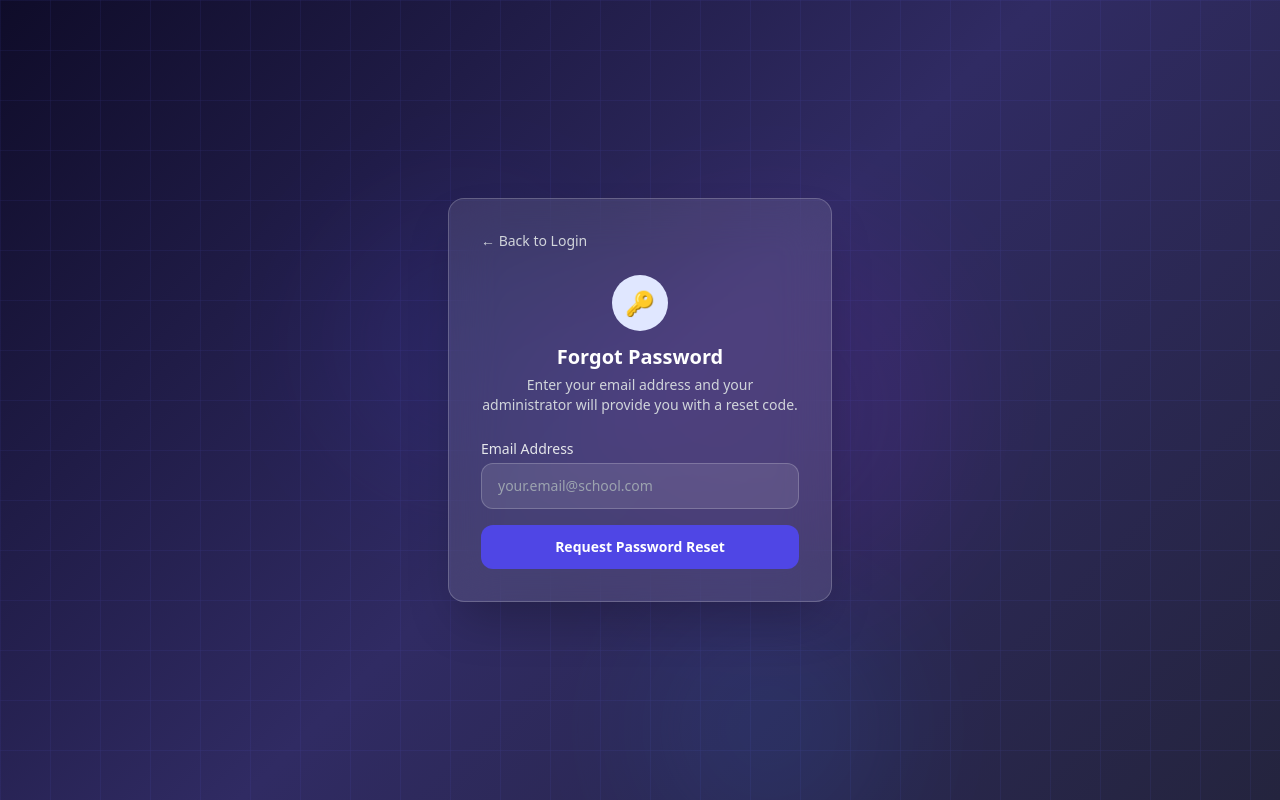
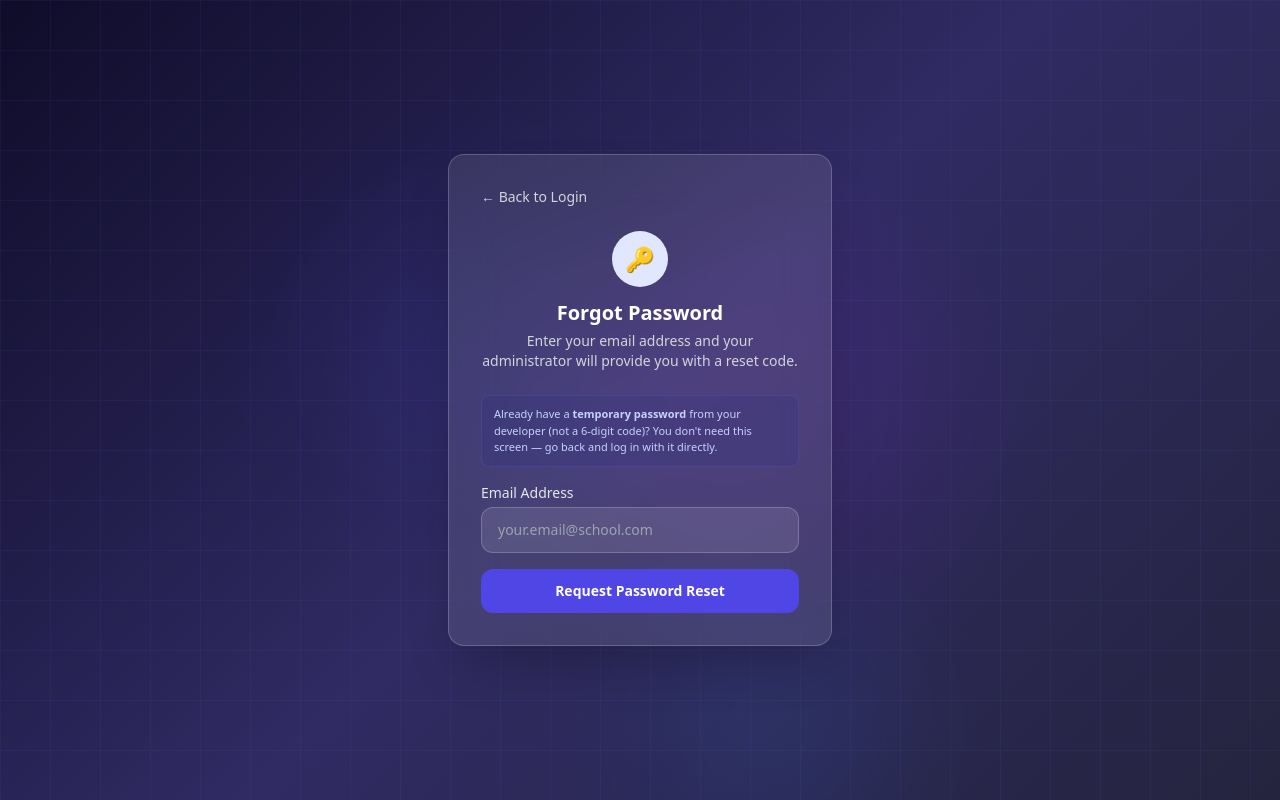
Before and after one commit to Issyone02/cbt-frontend, a React (Vite) app: page /login in a window 1280 px wide. Both pictures are taken after a click on the button "Forgot your password?". Built offline with nearby package versions, Linux system fonts and the light colour scheme; no server answers.

Commit message:
fix: Correct Grand Admin password reset

```diff
--- a/src/pages/Login.tsx
+++ b/src/pages/Login.tsx
@@ -203,6 +203,11 @@ export default function Login() {
                 </p>
               </div>
 
+              <div className="bg-indigo-900/20 border border-indigo-500/20 rounded-lg px-3 py-2.5 mb-4 text-[11px] text-indigo-200">
+                Already have a <strong>temporary password</strong> from your developer (not a 6-digit code)?
+                You don't need this screen — go back and log in with it directly.
+              </div>
+
               <form onSubmit={handleForgot} className="space-y-4">
                 <div>
                   <label className="block text-sm font-medium text-gray-200 mb-1">Email Address</label>
```
